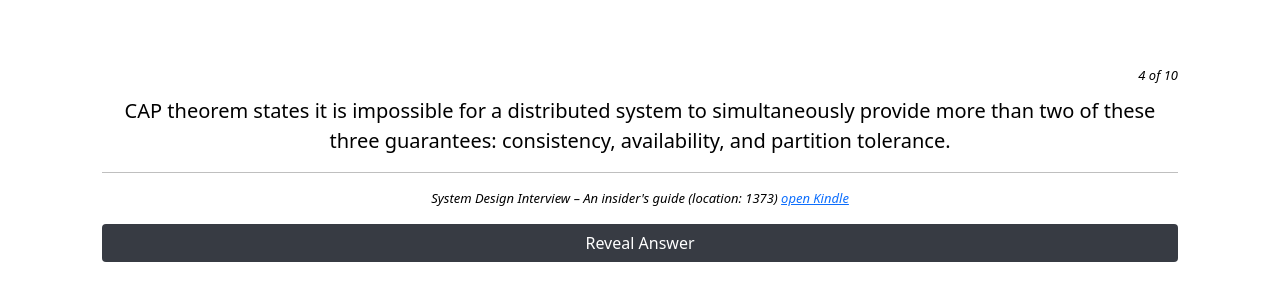
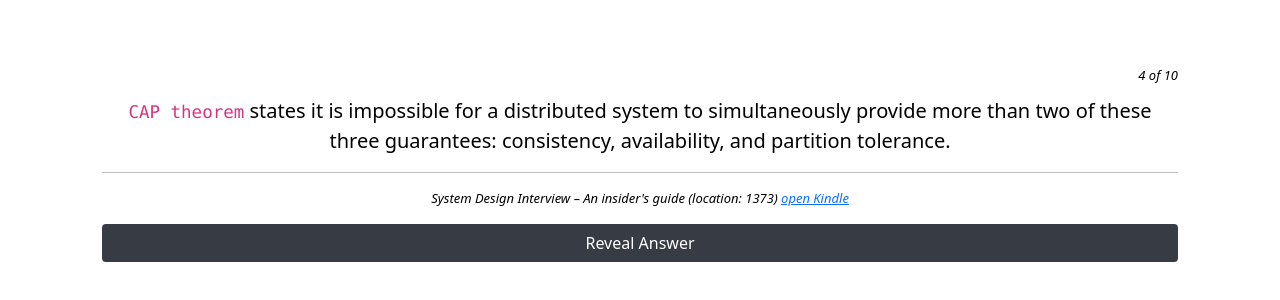
Before and after one commit to thoqbk/kindle-notes, a React (Create React App) app in the folder web/: page /#/ in a window 1280 px wide. Shown: the part 236-536 px from the top of the page. Built offline with nearby package versions, Linux system fonts and the light colour scheme.

Commit message:
feat: highlight markdown syntax

```diff
--- a/web/package.json
+++ b/web/package.json
@@ -14,6 +14,7 @@
     "lodash": "^4.17.21",
     "react": "^17.0.2",
     "react-dom": "^17.0.2",
+    "react-markdown": "^8.0.2",
     "react-router-dom": "^6.2.2",
     "react-scripts": "5.0.0",
     "typescript": "^4.6.3",
--- a/web/src/routes/FlashcardRoute.tsx
+++ b/web/src/routes/FlashcardRoute.tsx
@@ -1,6 +1,7 @@
 import _ from "lodash";
 import { useEffect, useState } from "react";
 import { useNavigate } from "react-router-dom";
+import ReactMarkdown from "react-markdown";
 import { FlashcardDto, FlashcardPayload } from "../types";
 import { postMessage } from "../utils/vsCode";
 import "./FlashcardRoute.css";
@@ -9,7 +10,7 @@ const defaultFlashcard: FlashcardDto = {
   hash: "abcz=",
   bookId: "B07D23CFGR",
   bookName: "System Design Interview – An insider's guide",
-  content: "CAP theorem states it is impossible for a distributed system to simultaneously provide more than two of these three guarantees: consistency, availability, and partition tolerance.",
+  content: "`CAP theorem` states it is impossible for a distributed system to simultaneously provide more than two of these three guarantees: consistency, availability, and partition tolerance.",
   backside: `Notes:
 - Partition Tolerance: \`partition\` means commnication break between 2 nodes
 - Consistency: clients see the same data no matter what node they connect to
@@ -87,6 +88,15 @@ const FlashcardRoute = () => {
     </div>
   };
 
+  const renderBody = () => {
+    const content = frontside ? flashcard.content : flashcard.backside;
+    return <p className="lead" id="flashcard-body">
+      <ReactMarkdown>
+        {content || ""}
+      </ReactMarkdown>
+    </p>
+  };
+
   const renderBookName = () => (
     <p id="flashcard-book-name">
       {flashcard.bookName}
@@ -113,9 +123,7 @@ const FlashcardRoute = () => {
     <div className="container study-page">
       <div className="inner cover">
         {renderHeader()}
-        <p className="lead" id="flashcard-body">
-          {frontside ? flashcard.content : flashcard.backside}
-        </p>
+        {renderBody()}
         <hr />
         {renderBookName()}
         <div className="lead btn-group">
```
Also changed, not shown: 1 other file (tests, documents, lock files or other folders).
